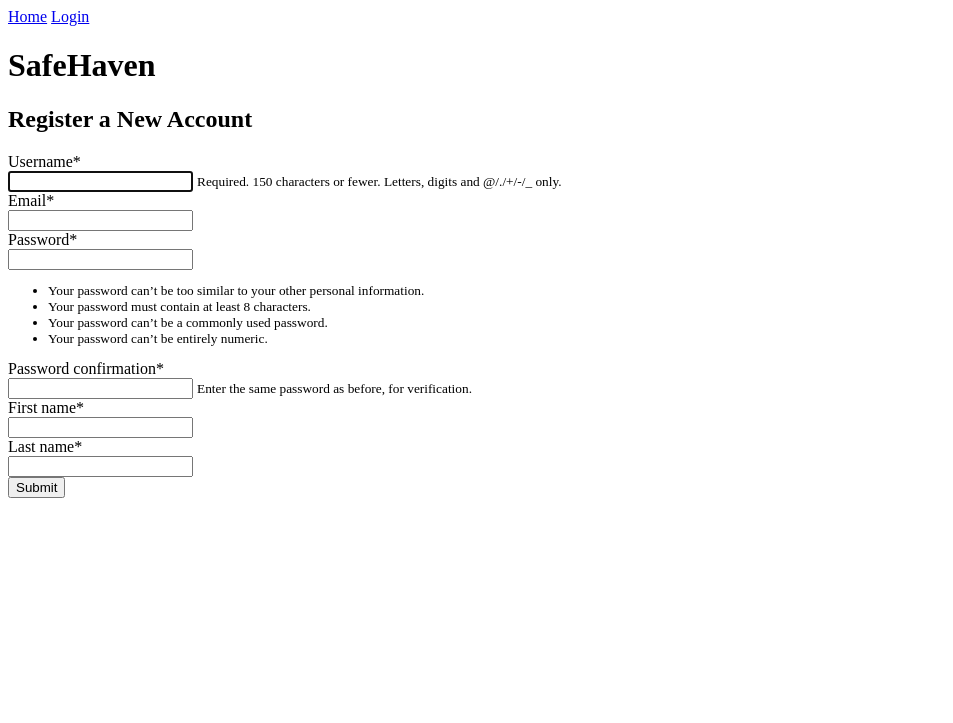
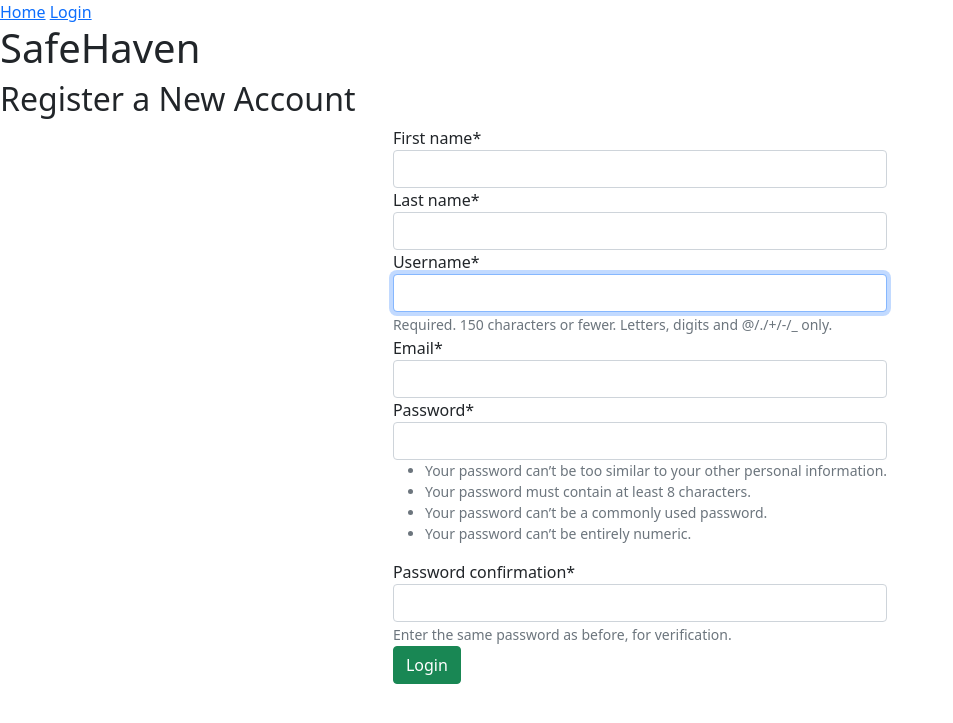
Before and after one commit to austinjjohn/CMSC447-Project, a Django app: page /login in a window 1280 px wide. Shown: the top 723 px of the page, without its empty margins (0-953 px from the left). Run offline with Django 4.2, Linux system fonts and the light colour scheme; some libraries are stand-ins or nearby versions.

Commit message:
Prettified the Login Page

```diff
--- a/SafeHaven/Haven/forms.py
+++ b/SafeHaven/Haven/forms.py
@@ -9,4 +9,4 @@ class RegisterationForm(UserCreationForm):
     last_name = forms.CharField(max_length=20)
     class Meta:
         model = User
-        fields = ["username", "email", "password1", "password2", "first_name", "last_name"]
+        fields = ["first_name", "last_name", "username", "email", "password1", "password2"]
--- a/SafeHaven/Haven/templates/base.html
+++ b/SafeHaven/Haven/templates/base.html
@@ -1,16 +1,29 @@
 <!-- templates/base.html -->
 <!DOCTYPE html>
 <html>
+
 <head>
+  <!-- Meta Tags for Bootstrap -->
   <meta charset="utf-8">
+  <meta name="viewport" content="width=device-width, initial-scale=1">
+
+  <!-- Bootstrap CSS -->
+  <link href="https://cdn.jsdelivr.net/npm/bootstrap@5.1.3/dist/css/bootstrap.min.css" rel="stylesheet" integrity="sha384-1BmE4kWBq78iYhFldvKuhfTAU6auU8tT94WrHftjDbrCEXSU1oBoqyl2QvZ6jIW3" crossorigin="anonymous">
+
   <title>{% block title %}SafeHaven{% endblock %}</title>
 </head>
 <body>
   {% include 'navbar.html' %}
   <h1 class="logotype">SafeHaven</h1>
+
+  </div>
+
 <main>
   {% block content %}
   {% endblock %}
 </main>
+
+  <!-- Bootstrap Scripts -->
+  <script src="https://cdn.jsdelivr.net/npm/bootstrap@5.1.3/dist/js/bootstrap.bundle.min.js" integrity="sha384-ka7Sk0Gln4gmtz2MlQnikT1wXgYsOg+OMhuP+IlRH9sENBO0LRn5q+8nbTov4+1p" crossorigin="anonymous"></script>
 </body>
 </html>
--- a/SafeHaven/Haven/templates/login.html
+++ b/SafeHaven/Haven/templates/login.html
@@ -6,14 +6,17 @@
 
 {% block content %}
 <h2>Register a New Account</h2>
-<form method="POST" class="form-group">
-    {% csrf_token %}
-    {{form|crispy}}
-    <button type="submit" class="btn btn-success">Submit</button>
+<div class="d-flex justify-content-center">
+    <form method="POST" class="form-group">
+        {% csrf_token %}
+        {{form|crispy}}
+
+        <button type="submit" class="btn btn-success">Login</button>
 <!--    <input type="text" name="name" id="session_name" placeholder="username" />-->
 <!--    <input type="text" name="name" id="session_name" placeholder="password" />-->
 <!--    {{ form.as_p }}-->
 <!--    <button type="submit">Login</button>-->
+</div>
 </form>
 
 {% endblock %}
--- a/requirements.txt
+++ b/requirements.txt
@@ -1,4 +1,3 @@
-
 asgiref==3.5.0
 django==4.0.3
 django-crispy-forms==1.14.0
```
